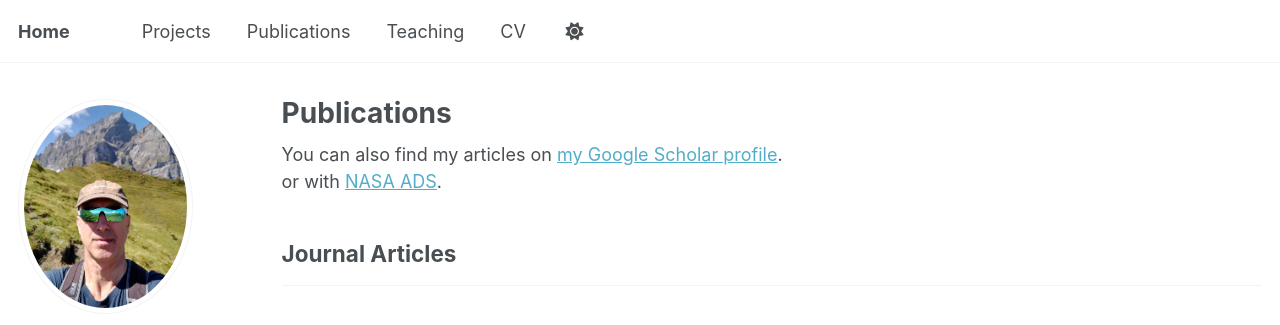
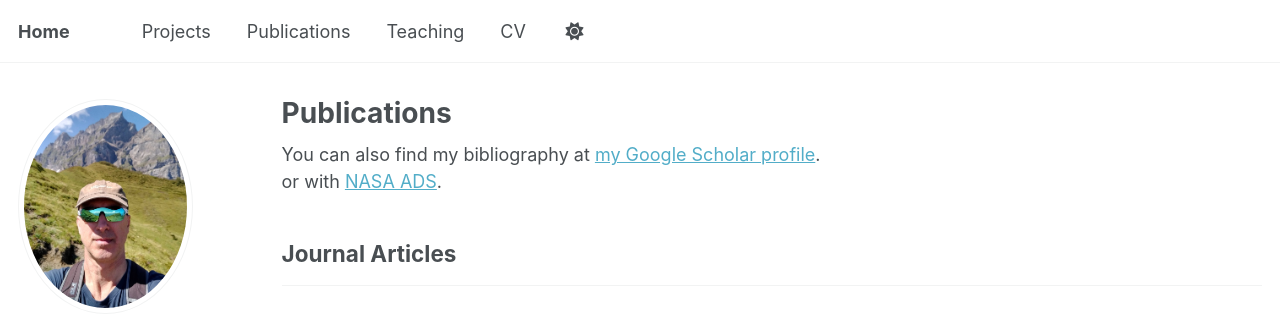
Before and after one commit to egaidos/egaidos.github.io, a Jekyll site: the page built from _pages/publications.html, in a window 1280 px wide and 900 px high. Shown: the top 325 px of the window. Built offline with Jekyll 4.4.1, drawn with Linux system fonts in a browser that asks for light colours; some web fonts are replaced.

Commit message:
Update publications.html

```diff
--- a/_pages/publications.html
+++ b/_pages/publications.html
@@ -6,7 +6,7 @@
 ---
 
 {% if site.author.googlescholar %}
-  <div class="wordwrap">You can also find my articles on <a href="{{site.author.googlescholar}}">my Google Scholar profile</a>.</div>
+  <div class="wordwrap">You can also find my bibliography at <a href="{{site.author.googlescholar}}">my Google Scholar profile</a>.</div>
 {% endif %}
 <div class="wordwrap">or with  <a href="https://ui.adsabs.harvard.edu/search/q=author:(%22Gaidos,E.%22)">NASA ADS</a>.</div>
 
```
